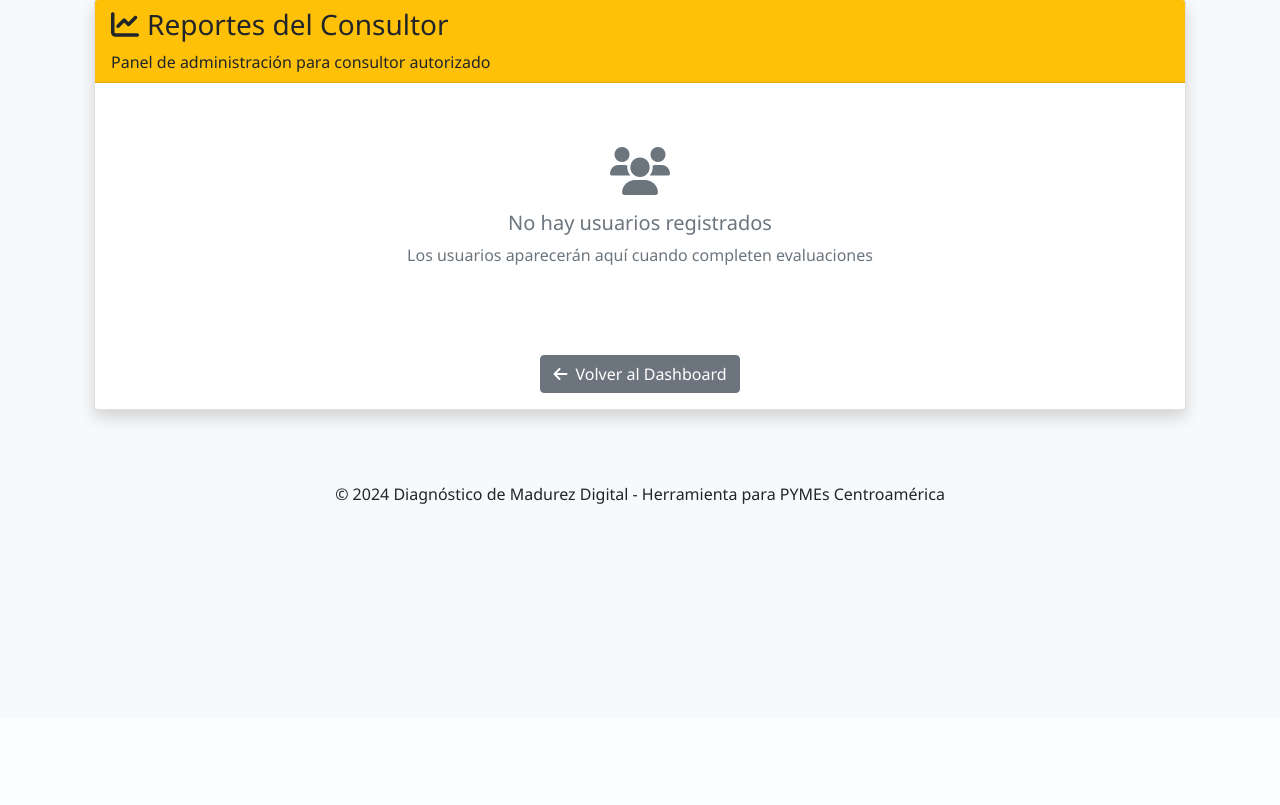
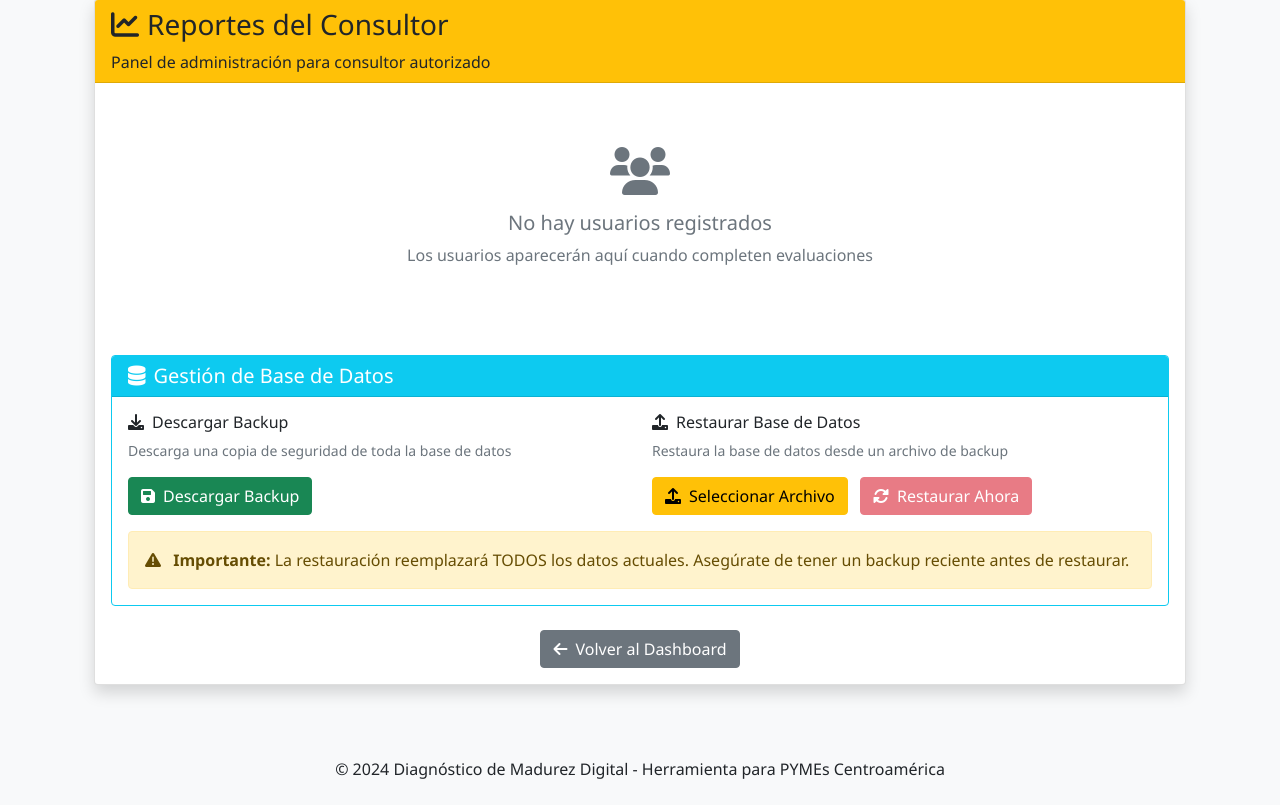
Before and after one commit to AleAguilarCR/diagnostico-digital, a Flask app: template templates/reportes_consultor.html in a window 1280 px wide. Shown: the part 82-887 px from the top of the page. Before the commit the page ends 586 px from the top, so only its background shows below. Run offline with Flask 3, Linux system fonts and the light colour scheme; the template is opened without the code that fills it, so the values that code supplies are empty; some libraries are stand-ins or nearby versions.

Commit message:
Add backup and restore functionality to consultant reports page

```diff
--- a/app.py
+++ b/app.py
@@ -692,6 +692,108 @@ def eliminar_usuario(usuario_id):
 
     return jsonify({'success': True})
 
+@app.route('/backup_database')
+def backup_database():
+    """Descargar backup de la base de datos"""
+    if not (session.get('email') == 'alejandroaguilar1000@gmail.com' and
+            session.get('nombre_empresa') == 'consultor1'):
+        return jsonify({'success': False, 'error': 'No autorizado'}), 403
+
+    try:
+        # Verificar que existe la base de datos
+        if not os.path.exists(DB_PATH):
+            return jsonify({'error': 'Base de datos no encontrada'}), 404
+
+        # Crear nombre de archivo con timestamp
+        timestamp = datetime.now().strftime("%Y%m%d_%H%M%S")
+        filename = f'diagnostico_backup_{timestamp}.db'
+
+        # Enviar el archivo directamente
+        return send_file(DB_PATH,
+                        as_attachment=True,
+                        download_name=filename,
+                        mimetype='application/x-sqlite3')
+    except Exception as e:
+        logger.error(f"Error al crear backup: {e}")
+        return jsonify({'error': str(e)}), 500
+
+@app.route('/restore_database', methods=['POST'])
+def restore_database():
+    """Restaurar base de datos desde un archivo de backup"""
+    if not (session.get('email') == 'alejandroaguilar1000@gmail.com' and
+            session.get('nombre_empresa') == 'consultor1'):
+        return jsonify({'success': False, 'error': 'No autorizado'}), 403
+
+    try:
+        # Verificar que se envió un archivo
+        if 'backup_file' not in request.files:
+            return jsonify({'success': False, 'error': 'No se envió ningún archivo'}), 400
+
+        file = request.files['backup_file']
+
+        if file.filename == '':
+            return jsonify({'success': False, 'error': 'Nombre de archivo vacío'}), 400
+
+        # Verificar extensión
+        if not file.filename.endswith(('.db', '.sqlite', '.sqlite3')):
+            return jsonify({'success': False, 'error': 'Formato de archivo no válido'}), 400
+
+        # Crear backup del archivo actual antes de restaurar
+        if os.path.exists(DB_PATH):
+            backup_path = DB_PATH + '.pre_restore_backup'
+            import shutil
+            shutil.copy2(DB_PATH, backup_path)
+            logger.info(f"Backup de seguridad creado en: {backup_path}")
+
+        # Guardar el archivo subido temporalmente
+        temp_path = DB_PATH + '.temp_restore'
+        file.save(temp_path)
+
+        # Verificar que es una base de datos SQLite válida
+        try:
+            test_conn = sqlite3.connect(temp_path)
+            test_cursor = test_conn.cursor()
+
+            # Verificar que tiene las tablas necesarias
+            test_cursor.execute("SELECT name FROM sqlite_master WHERE type='table'")
+            tables = [row[0] for row in test_cursor.fetchall()]
+
+            required_tables = ['usuarios', 'evaluaciones']
+            if not all(table in tables for table in required_tables):
+                test_conn.close()
+                os.remove(temp_path)
+                return jsonify({'success': False, 'error': 'El archivo no contiene las tablas necesarias'}), 400
+
+            # Contar registros
+            test_cursor.execute('SELECT COUNT(*) FROM usuarios')
+            usuarios_count = test_cursor.fetchone()[0]
+
+            test_cursor.execute('SELECT COUNT(*) FROM evaluaciones')
+            evaluaciones_count = test_cursor.fetchone()[0]
+
+            test_conn.close()
+
+        except sqlite3.DatabaseError as e:
+            if os.path.exists(temp_path):
+                os.remove(temp_path)
+            return jsonify({'success': False, 'error': f'Archivo de base de datos corrupto: {str(e)}'}), 400
+
+        # Reemplazar la base de datos actual
+        import shutil
+        shutil.move(temp_path, DB_PATH)
+
+        logger.info(f"Base de datos restaurada exitosamente. Usuarios: {usuarios_count}, Evaluaciones: {evaluaciones_count}")
+
+        return jsonify({
+            'success': True,
+            'usuarios': usuarios_count,
+            'evaluaciones': evaluaciones_count
+        })
+
+    except Exception as e:
+        logger.error(f"Error al restaurar base de datos: {e}")
+        return jsonify({'success': False, 'error': str(e)}), 500
+
 @app.route('/emergency_backup_db_download')
 def emergency_backup_db_download():
     """Endpoint de emergencia para descargar backup de la base de datos"""
--- a/templates/reportes_consultor.html
+++ b/templates/reportes_consultor.html
@@ -69,6 +69,41 @@
                         <p class="text-muted">Los usuarios aparecerán aquí cuando completen evaluaciones</p>
                     </div>
                     {% endif %}
+
+                    <!-- Sección de Backup y Restauración -->
+                    <div class="mt-4">
+                        <div class="card border-info">
+                            <div class="card-header bg-info text-white">
+                                <h5 class="mb-0"><i class="fas fa-database me-2"></i>Gestión de Base de Datos</h5>
+                            </div>
+                            <div class="card-body">
+                                <div class="row">
+                                    <div class="col-md-6 mb-3 mb-md-0">
+                                        <h6><i class="fas fa-download me-2"></i>Descargar Backup</h6>
+                                        <p class="text-muted small">Descarga una copia de seguridad de toda la base de datos</p>
+                                        <button class="btn btn-success" onclick="descargarBackup()">
+                                            <i class="fas fa-save me-2"></i>Descargar Backup
+                                        </button>
+                                    </div>
+                                    <div class="col-md-6">
+                                        <h6><i class="fas fa-upload me-2"></i>Restaurar Base de Datos</h6>
+                                        <p class="text-muted small">Restaura la base de datos desde un archivo de backup</p>
+                                        <input type="file" id="restoreFileInput" accept=".db,.sqlite,.sqlite3" class="form-control mb-2" style="display: none;">
+                                        <button class="btn btn-warning" onclick="document.getElementById('restoreFileInput').click()">
+                                            <i class="fas fa-upload me-2"></i>Seleccionar Archivo
+                                        </button>
+                                        <button class="btn btn-danger ms-2" onclick="restaurarBaseDatos()" id="btnRestaurar" disabled>
+                                            <i class="fas fa-sync-alt me-2"></i>Restaurar Ahora
+                                        </button>
+                                    </div>
+                                </div>
+                                <div class="alert alert-warning mt-3 mb-0">
+                                    <i class="fas fa-exclamation-triangle me-2"></i>
+                                    <strong>Importante:</strong> La restauración reemplazará TODOS los datos actuales. Asegúrate de tener un backup reciente antes de restaurar.
+                                </div>
+                            </div>
+                        </div>
+                    </div>
 
                     <div class="mt-4 text-center">
                         <a href="/dashboard" class="btn btn-secondary">
@@ -173,6 +208,95 @@ document.getElementById('confirmarEliminar').addEventListener('click', async fun
             const modal = bootstrap.Modal.getInstance(document.getElementById('confirmModal'));
             modal.hide();
 
+            alert('Usuario eliminado correctamente');
+            location.reload();
+        } else {
+            alert('Error al eliminar usuario: ' + result.error);
+        }
+    } catch (error) {
+        alert('Error al eliminar usuario: ' + error.message);
+    } finally {
+        btn.innerHTML = originalText;
+        btn.disabled = false;
+    }
+});
+
+// Función para descargar backup
+function descargarBackup() {
+    const fecha = new Date().toISOString().split('T')[0];
+    const hora = new Date().toTimeString().split(' ')[0].replace(/:/g, '');
+    const filename = `diagnostico_backup_${fecha}_${hora}.db`;
+
+    // Abrir URL de descarga directa
+    window.location.href = '/backup_database';
+}
+
+// Manejador para cuando se selecciona un archivo
+document.getElementById('restoreFileInput').addEventListener('change', function(e) {
+    const file = e.target.files[0];
+    const btnRestaurar = document.getElementById('btnRestaurar');
+
+    if (file) {
+        btnRestaurar.disabled = false;
+        btnRestaurar.innerHTML = `<i class="fas fa-sync-alt me-2"></i>Restaurar "${file.name}"`;
+    } else {
+        btnRestaurar.disabled = true;
+        btnRestaurar.innerHTML = '<i class="fas fa-sync-alt me-2"></i>Restaurar Ahora';
+    }
+});
+
+// Función para restaurar base de datos
+async function restaurarBaseDatos() {
+    const fileInput = document.getElementById('restoreFileInput');
+    const file = fileInput.files[0];
+
+    if (!file) {
+        alert('Por favor selecciona un archivo de backup primero');
+        return;
+    }
+
+    // Confirmación adicional
+    const confirmacion = confirm(
+        '⚠️ ADVERTENCIA: Esta acción reemplazará TODA la información actual.\n\n' +
+        `Archivo: ${file.name}\n` +
+        `Tamaño: ${(file.size / 1024).toFixed(2)} KB\n\n` +
+        '¿Estás seguro de continuar?'
+    );
+
+    if (!confirmacion) return;
+
+    const btnRestaurar = document.getElementById('btnRestaurar');
+    const originalText = btnRestaurar.innerHTML;
+    btnRestaurar.innerHTML = '<i class="fas fa-spinner fa-spin me-2"></i>Restaurando...';
+    btnRestaurar.disabled = true;
+
+    try {
+        const formData = new FormData();
+        formData.append('backup_file', file);
+
+        const response = await fetch('/restore_database', {
+            method: 'POST',
+            body: formData
+        });
+
+        const result = await response.json();
+
+        if (result.success) {
+            alert('✅ Base de datos restaurada exitosamente!\n\n' +
+                  `Usuarios restaurados: ${result.usuarios}\n` +
+                  `Evaluaciones restauradas: ${result.evaluaciones}`);
+            location.reload();
+        } else {
+            alert('❌ Error al restaurar: ' + result.error);
+        }
+    } catch (error) {
+        alert('❌ Error al restaurar base de datos: ' + error.message);
+    } finally {
+        btnRestaurar.innerHTML = originalText;
+        btnRestaurar.disabled = false;
+        fileInput.value = '';
+    }
+}
             // Mostrar mensaje de éxito
             const alert = document.createElement('div');
             alert.className = 'alert alert-success alert-dismissible fade show';
```
